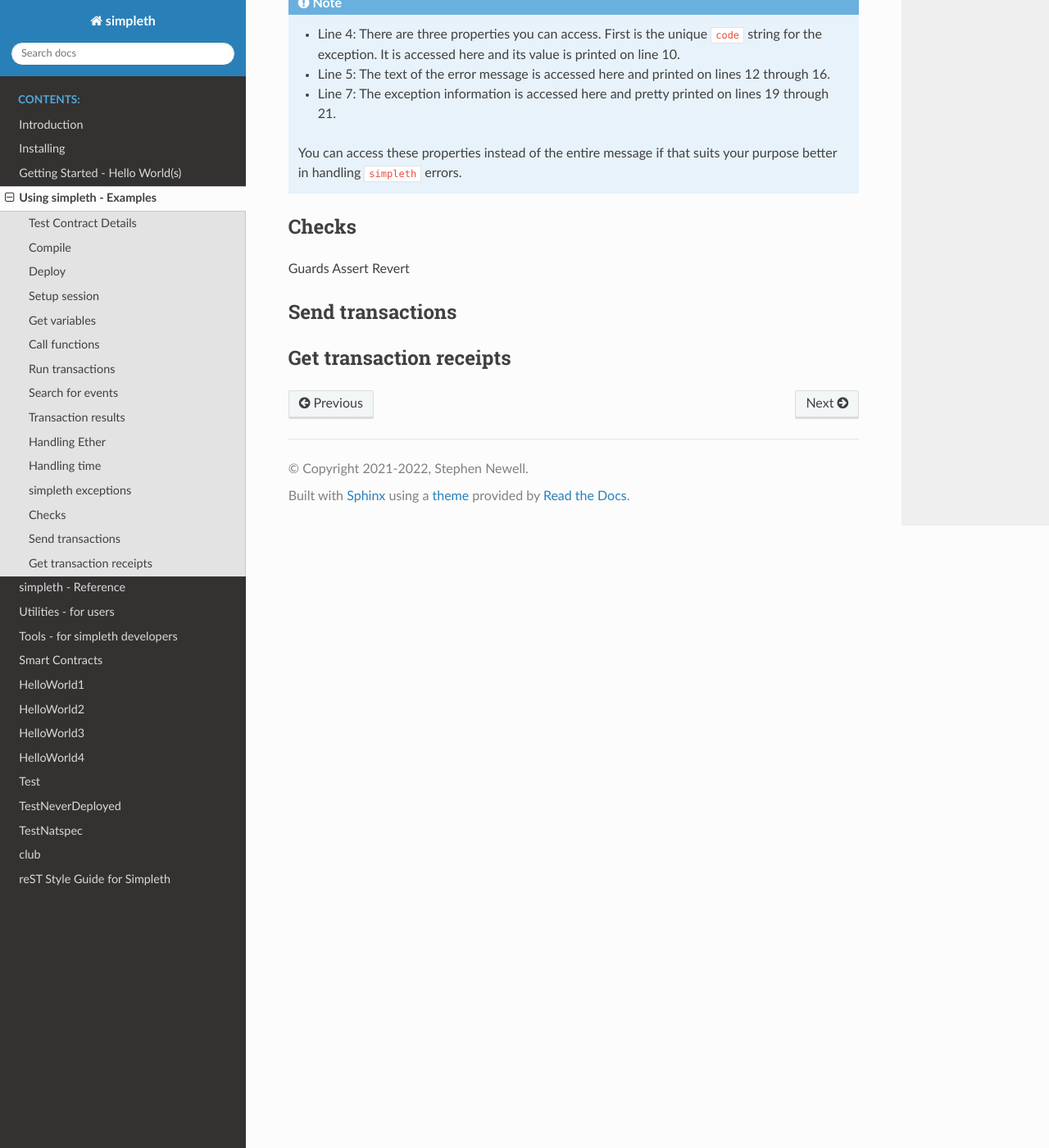
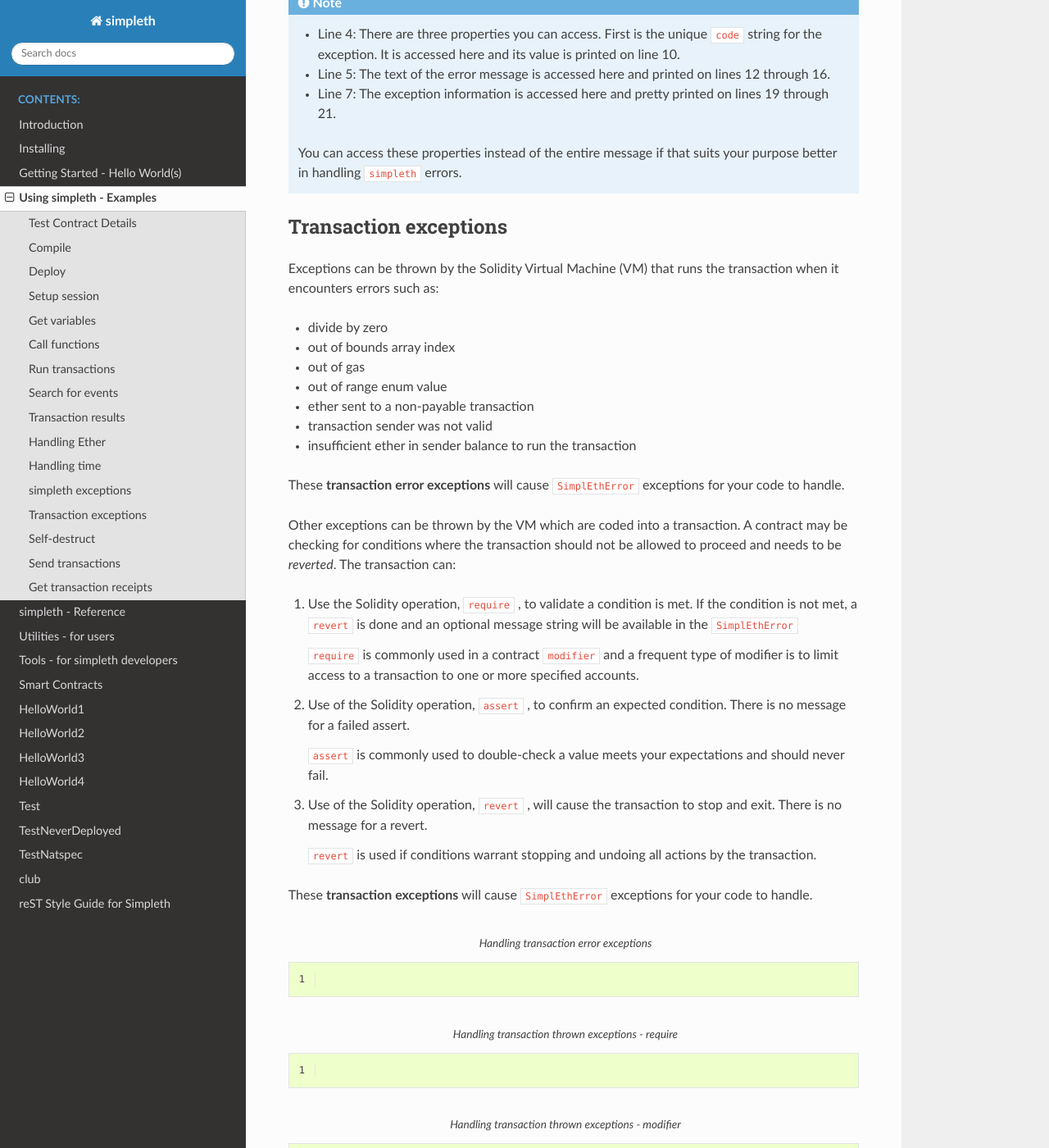
Before and after one commit to snewell4/simpleth, a Sphinx documentation site: the page built from docs/source/using.rst, in a window 1280 px wide and 1400 px high, scrolled down 15181 px. Shown: the whole window at 82% size. Built offline with Sphinx 7.4.7 and the Read the Docs theme 2.0.0, drawn with Linux system fonts in a browser that asks for light colours; some of the changed text lies outside the part shown.

Commit message:
Working on Using.rst - Starting on Transaction Exceptions

```diff
--- a/docs/source/using.rst
+++ b/docs/source/using.rst
@@ -839,11 +839,81 @@ quickly identify the cause of the error.
    that suits your purpose better in handling ``simpleth`` errors.
 
 
-Checks
-******
-Guards
-Assert
-Revert
+Transaction exceptions
+**********************
+Exceptions can be thrown by the Solidity Virtual Machine (VM) that runs
+the transaction when it encounters errors such as:
+
+- divide by zero
+- out of bounds array index
+- out of gas
+- out of range enum value
+- ether sent to a non-payable transaction
+- transaction sender was not valid
+- insufficient ether in sender balance to run the transaction
+
+These **transaction error exceptions** will cause ``SimplEthError``
+exceptions for your code to handle.
+
+Other exceptions can be thrown by the VM which are coded into
+a transaction. A contract may be checking for conditions where
+the transaction should not be allowed to proceed and needs to
+be `reverted`. The transaction can:
+
+#. Use the Solidity operation, ``require`` , to validate a
+   condition is met. If the condition is not met, a ``revert``
+   is done and an optional message string will be available
+   in the ``SimplEthError``
+
+   ``require`` is commonly used in a contract ``modifier`` and
+   a frequent type of modifier is to limit access to a transaction
+   to one or more specified accounts.
+
+#. Use of the Solidity operation, ``assert`` , to confirm an
+   expected condition. There is no message for a failed assert.
+
+   ``assert`` is commonly used to double-check a value meets
+   your expectations and should never fail.
+
+#. Use of the Solidity operation, ``revert`` , will cause the
+   transaction to stop and exit. There is no message for a
+   revert.
+
+   ``revert`` is used if conditions warrant stopping and undoing
+   all actions by the transaction.
+
+These **transaction exceptions** will cause ``SimplEthError``
+exceptions for your code to handle.
+
+.. code-block:: python
+   :linenos:
+   :caption: Handling transaction error exceptions
+
+
+.. code-block:: python
+   :linenos:
+   :caption: Handling transaction thrown exceptions - require
+
+
+.. code-block:: python
+   :linenos:
+   :caption: Handling transaction thrown exceptions - modifier
+
+
+.. code-block:: python
+   :linenos:
+   :caption: Handling transaction thrown exceptions - assert
+
+
+.. code-block:: python
+   :linenos:
+   :caption: Handling transaction thrown exceptions - revert
+
+
+
+
+Self-destruct
+*************
 
 
 
```
